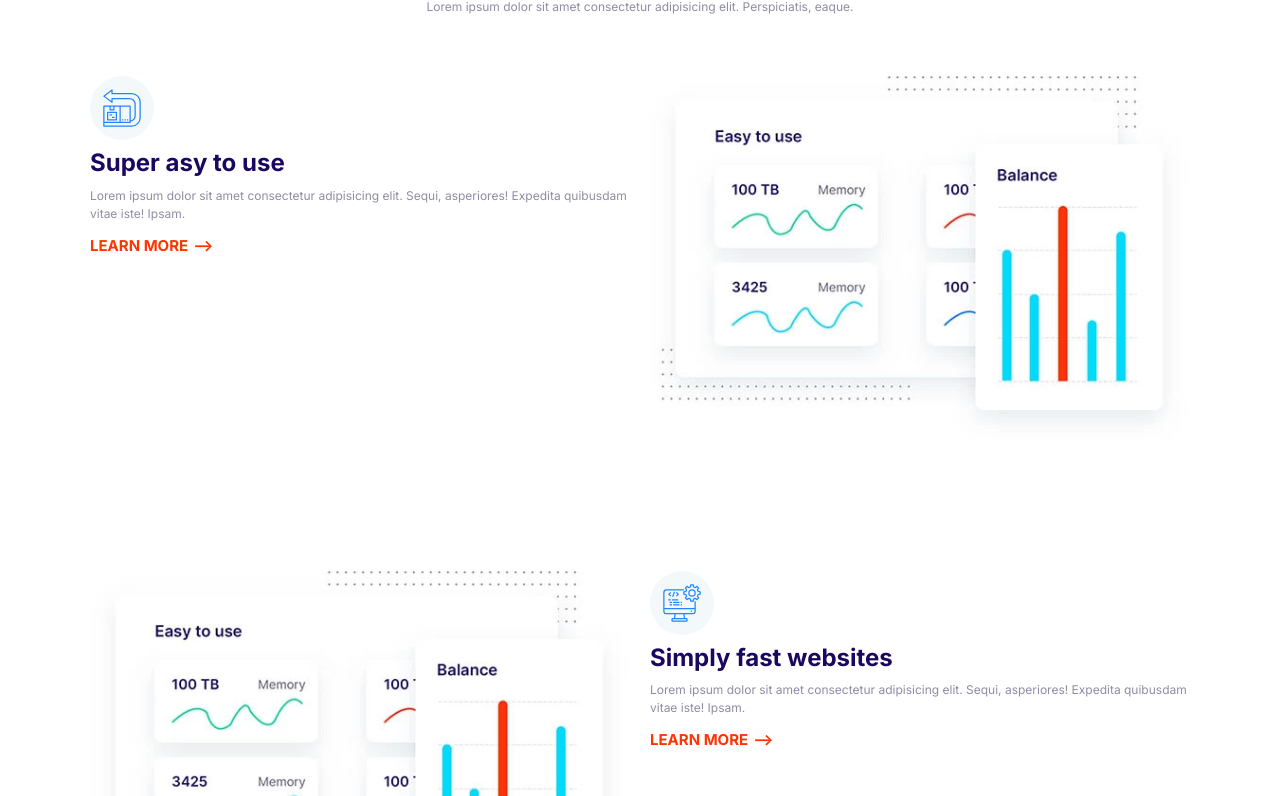
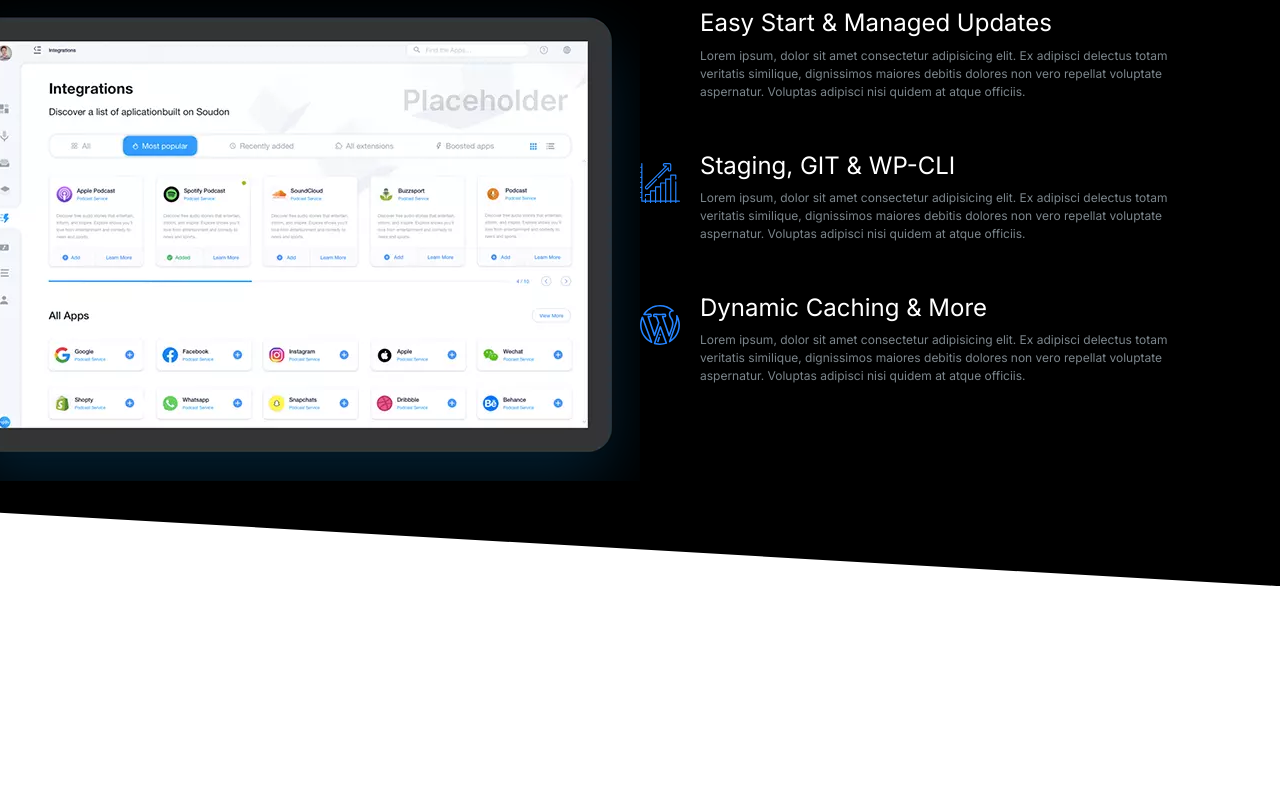
Before and after one commit to MilitsaTsvetkova/Cloudify, a plain HTML site: page index.html in a window 1280 px wide. Shown: the part 149-945 px from the top of the page. After the commit the page ends 800 px from the top, so only its background shows below. Drawn offline with Linux system fonts and the light colour scheme.

Commit message:
showcase block

```diff
--- a/css/styles.css
+++ b/css/styles.css
@@ -22,7 +22,10 @@
 
 
 /* Typography */
-
+::selection {
+    background: var(--color-primary);
+    color: #fff;
+}
 
 html {
     font-size: 62.5%;
@@ -53,6 +56,7 @@ h2 {
 
 h3 {
     font-size: 3rem;
+    font-weight: 500;
 }
 
 p {
@@ -147,7 +151,6 @@ a {
 .list {
     list-style: none;
     padding-left: 0;
-    color: var(--color-headings);
 }
 
 .list--inline .list__item {
@@ -158,6 +161,7 @@ a {
 .list--tick {
     list-style-image: url("../icons/tick.svg");
     padding-left: 3rem;
+    color: var(--color-headings);
 }
 
 .list--tick .list__item {
@@ -439,6 +443,7 @@ a {
 
 .media {
     display: flex;
+    margin-bottom: 4rem;
 }
 
 .media__title {
@@ -652,17 +657,17 @@ a {
     color: #7b858b;
 }
 
-.block--dark .block__heading {
+.block--dark h1, .block--dark h2, .block--dark h3 {
     color: #fff;
 }
 
 .block--skewed-right {
-    clip-path: polygon(0 0, 100% 0%, 100% 100%, 0 80%);
+    clip-path: polygon(0 0, 100% 0%, 100% 100%, 0 90%);
     padding-bottom: calc(var(--padding-vertical) + 4rem);
 }
 
 .block--skewed-left {
-    clip-path: polygon(0 0, 100% 0%, 100% 80%, 0 100%);
+    clip-path: polygon(0 0, 100% 0%, 100% 90%, 0 100%);
     padding-bottom: calc(var(--padding-vertical) + 4rem);
 }
 
@@ -738,9 +743,6 @@ a {
 
 
 /* Hero */
-.hero {
-    clip-path: polygon(0 0, 100% 0%, 100% 90%, 0 100%);
-}
 
 .hero__tagline {
     font-size: 2rem;
@@ -830,3 +832,25 @@ a {
     }
 
 }
+
+
+/* Showcase */
+
+.block-showcase__image>img {
+    width: 100%;
+}
+
+@media screen and (min-width:768px) {
+    .block-showcase .grid {
+        grid-template-columns: 50% 50%;
+    }
+
+    .block-showcase__image {
+        justify-self: end;
+    }
+
+    .block-showcase__image>img {
+        width: auto;
+        max-width: 700px;
+    }
+}
--- a/index.html
+++ b/index.html
@@ -15,120 +15,77 @@
     <link rel="stylesheet" href="./css/styles.css" />
   </head>
   <body>
-    <section class="block container">
+    <section class="block block--dark block--skewed-right block-showcase">
       <header class="block__header">
-        <h2>Host on the Cloud to Keep Growing</h2>
-        <p>
-          Lorem ipsum dolor sit amet consectetur adipisicing elit. Perspiciatis,
-          eaque.
-        </p>
+        <h2>User-friendly Control Panel</h2>
       </header>
-      <article class="grid grid--cols-2 feature">
-        <div class="feature__content">
-          <span class="icon-container">
-            <svg class="icon icon--primary">
-              <use xlink:href="icons/sprite.svg#easy"></use>
-            </svg>
-          </span>
-          <h3 class="feature__heading">Super asy to use</h3>
-          <p>
-            Lorem ipsum dolor sit amet consectetur adipisicing elit. Sequi,
-            asperiores! Expedita quibusdam vitae iste! Ipsam.
-          </p>
-          <a href="#" class="link-arrow">Learn More</a>
-        </div>
-        <picture>
+      <div class="container grid grid--cols-2">
+        <picture class="block-showcase__image">
           <source
             type="image/webp"
-            srcset="images/easy.webp 1x, images/easy@2x.webp 2x"
+            srcset="images/ipad.webp 1x, images/ipad@2x.webp 2x"
           />
           <source
             type="image/jpg"
-            srcset="images/easy.jpg 1x, images/easy@2x.webp 2x"
+            srcset="images/ipad.jpg 1x, images/ipad@2x.webp 2x"
           />
-          <img class="feature__image" src="images/easy@2x.jpg" alt="" />
+          <img src="images/ipad.png" alt="" />
         </picture>
-      </article>
-      <article class="grid grid--cols-2 feature">
-        <div class="feature__content">
-          <span class="icon-container">
+        <ul class="list">
+          <li>
+            <div class="media">
+              <div class="media__image">
                 <svg class="icon icon--primary">
-              <use xlink:href="icons/sprite.svg#computer"></use>
+                  <use xlink:href="icons/sprite.svg#snap"></use>
                 </svg>
-          </span>
-          <h3 class="feature__heading">Simply fast websites</h3>
+              </div>
+              <div class="media__body">
+                <h3 class="media__title">Easy Start & Managed Updates</h3>
                 <p>
-            Lorem ipsum dolor sit amet consectetur adipisicing elit. Sequi,
-            asperiores! Expedita quibusdam vitae iste! Ipsam.
+                  Lorem ipsum, dolor sit amet consectetur adipisicing elit. Ex
+                  adipisci delectus totam veritatis similique, dignissimos
+                  maiores debitis dolores non vero repellat voluptate
+                  aspernatur. Voluptas adipisci nisi quidem at atque officiis.
                 </p>
-          <a href="#" class="link-arrow">Learn More</a>
               </div>
-        <picture>
-          <source
-            type="image/webp"
-            srcset="images/easy.webp 1x, images/easy@2x.webp 2x"
-          />
-          <source
-            type="image/jpg"
-            srcset="images/easy.jpg 1x, images/easy@2x.webp 2x"
-          />
-          <img class="feature__image" src="images/easy@2x.jpg" alt="" />
-        </picture>
-      </article>
-
-      <article class="grid grid--cols-2 feature">
-        <div class="feature__content">
-          <span class="icon-container">
+            </div>
+          </li>
+          <li>
+            <div class="media">
+              <div class="media__image">
+                <svg class="icon icon--primary">
+                  <use xlink:href="icons/sprite.svg#growth"></use>
+                </svg>
+              </div>
+              <div class="media__body">
+                <h3 class="media__title">Staging, GIT & WP-CLI</h3>
+                <p>
+                  Lorem ipsum, dolor sit amet consectetur adipisicing elit. Ex
+                  adipisci delectus totam veritatis similique, dignissimos
+                  maiores debitis dolores non vero repellat voluptate
+                  aspernatur. Voluptas adipisci nisi quidem at atque officiis.
+                </p>
+              </div>
+          </li>
+          <li>
+            <div class="media">
+              <div class="media__image">
                 <svg class="icon icon--primary">
                   <use xlink:href="icons/sprite.svg#wordpress"></use>
                 </svg>
-          </span>
-          <h3 class="feature__heading">WordPress made easy</h3>
+              </div>
+              <div class="media__body">
+                <h3 class="media__title">Dynamic Caching & More</h3>
                 <p>
-            Lorem ipsum dolor sit amet consectetur adipisicing elit. Sequi,
-            asperiores! Expedita quibusdam vitae iste! Ipsam.
+                  Lorem ipsum, dolor sit amet consectetur adipisicing elit. Ex
+                  adipisci delectus totam veritatis similique, dignissimos
+                  maiores debitis dolores non vero repellat voluptate
+                  aspernatur. Voluptas adipisci nisi quidem at atque officiis.
                 </p>
-          <a href="#" class="link-arrow">Learn More</a>
               </div>
-        <picture>
-          <source
-            type="image/webp"
-            srcset="images/easy.webp 1x, images/easy@2x.webp 2x"
-          />
-          <source
-            type="image/jpg"
-            srcset="images/easy.jpg 1x, images/easy@2x.webp 2x"
-          />
-          <img class="feature__image" src="images/easy@2x.jpg" alt="" />
-        </picture>
-      </article>
-
-      <article class="grid grid--cols-2 feature">
-        <div class="feature__content">
-          <span class="icon-container">
-            <svg class="icon icon--primary">
-              <use xlink:href="icons/sprite.svg#clock"></use>
-            </svg>
-          </span>
-          <h3 class="feature__heading">24/7 Expert Support</h3>
-          <p>
-            Lorem ipsum dolor sit amet consectetur adipisicing elit. Sequi,
-            asperiores! Expedita quibusdam vitae iste! Ipsam.
-          </p>
-          <a href="#" class="link-arrow">Learn More</a>
+          </li>
+        </ul>
       </div>
-        <picture>
-          <source
-            type="image/webp"
-            srcset="images/easy.webp 1x, images/easy@2x.webp 2x"
-          />
-          <source
-            type="image/jpg"
-            srcset="images/easy.jpg 1x, images/easy@2x.webp 2x"
-          />
-          <img class="feature__image" src="images/easy@2x.jpg" alt="" />
-        </picture>
-      </article>
     </section>
     <script src="js/main.js"></script>
   </body>
```
Also changed, not shown: components/showcase-block.html (added, +72 -0 lines), icons/snap.svg (deleted), icons/sprite.svg, images/ipad.png, images/ipad.webp (added), images/ipad@2x.png (added), images/ipad@2x.webp (added). Lines whose indentation alone changed are shown as unchanged.
